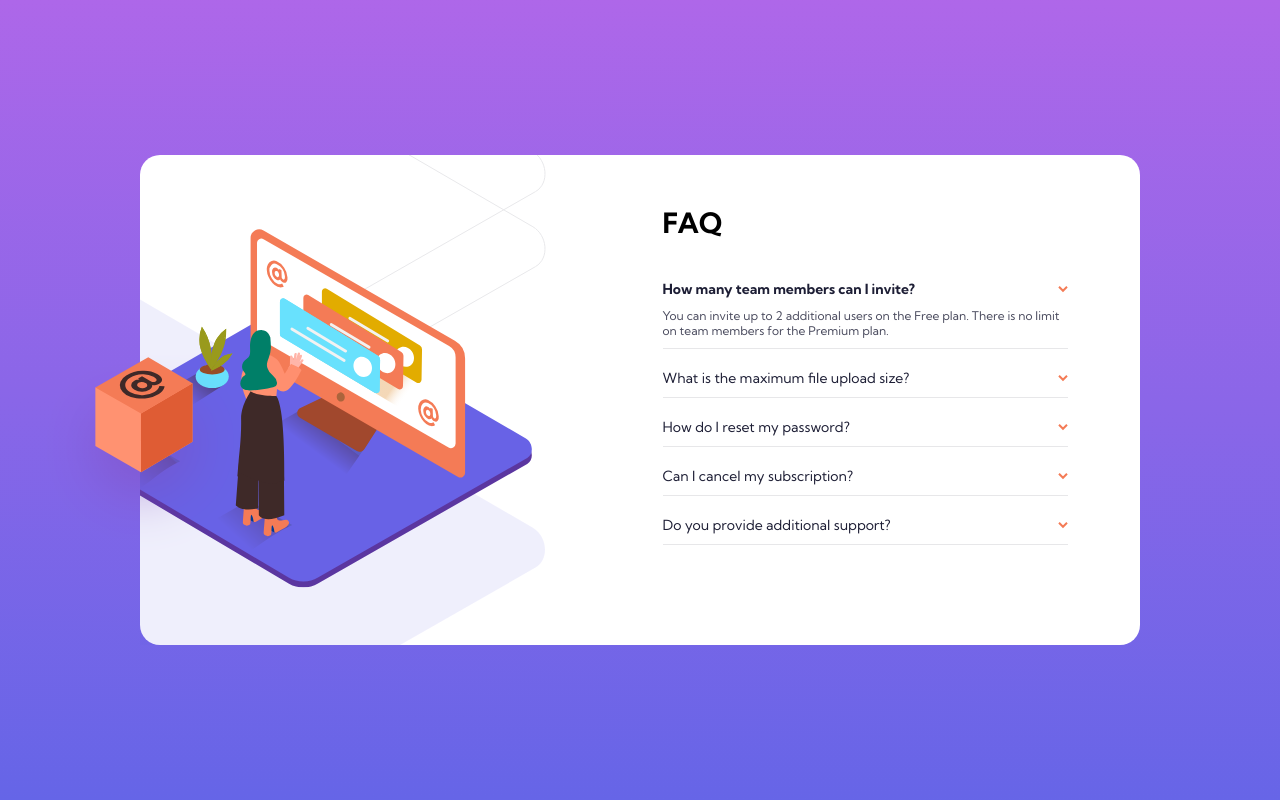
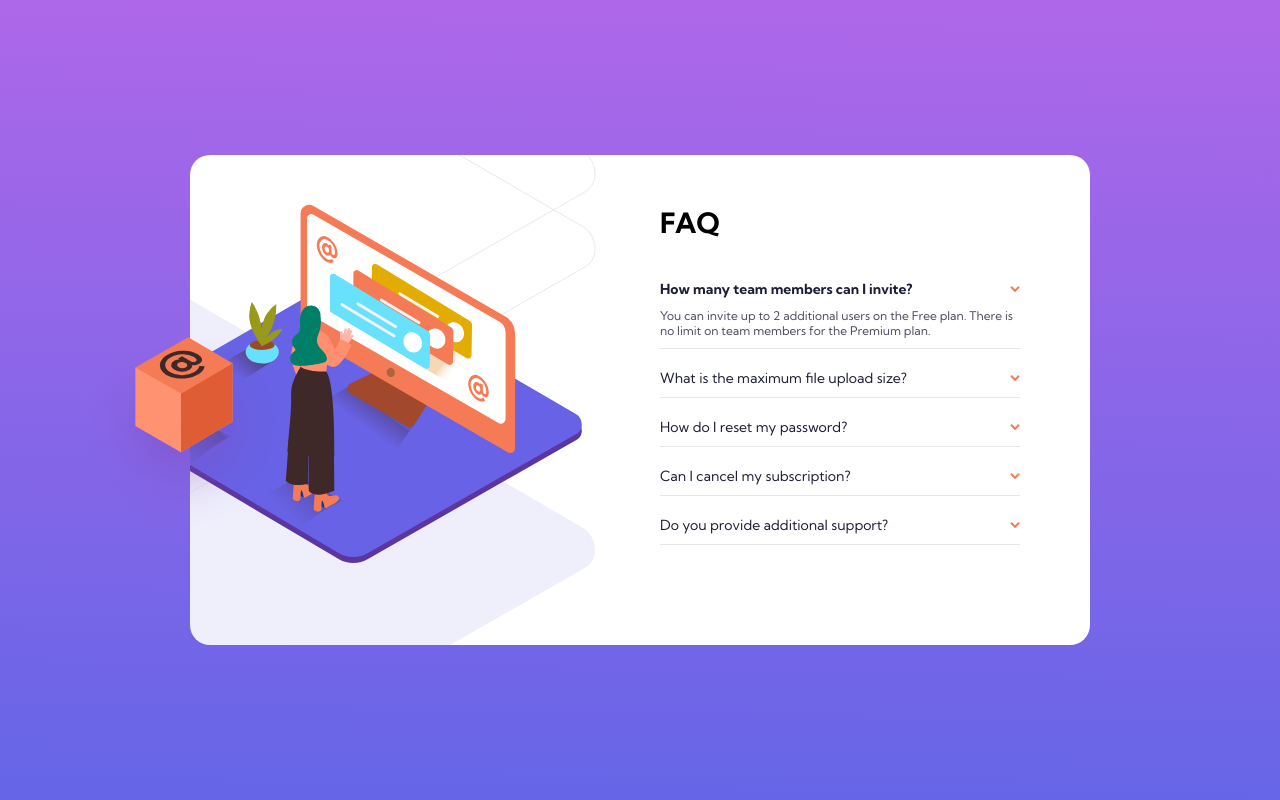
Before and after one commit to Blagoja95/faq-accordion-component, a plain HTML site: page index.html in a window 1280 px wide. Shown: the top 800 px of the page. Drawn offline with Linux system fonts and the light colour scheme.

Commit message:
fix for imgs

```diff
--- a/style/style.css
+++ b/style/style.css
@@ -33,7 +33,7 @@
 }
 
 .component {
-    width: 100rem;
+    width: 90rem;
     /* padding: 10rem 0; */
 
     display: grid;
@@ -56,10 +56,10 @@
 }
 
 .woman-online {
-    width: 100%;
+    width: 800px;
     height: 100%;
     position: absolute;
-    transform: translate(-16%, 15%);
+    transform: translate(-10%, 10%);
     z-index: 1;
     background-image: url('../images/illustration-woman-online-desktop.svg');
     background-repeat: no-repeat;
@@ -82,7 +82,7 @@
     z-index: 10;
     top: 0;
     left:0;
-    transform: translate(-50%, 100%);
+    transform: translate(-55%, 90%);
     background-image: url('../images/illustration-box-desktop.svg');
     background-repeat: no-repeat;
     background-size: cover;
```
